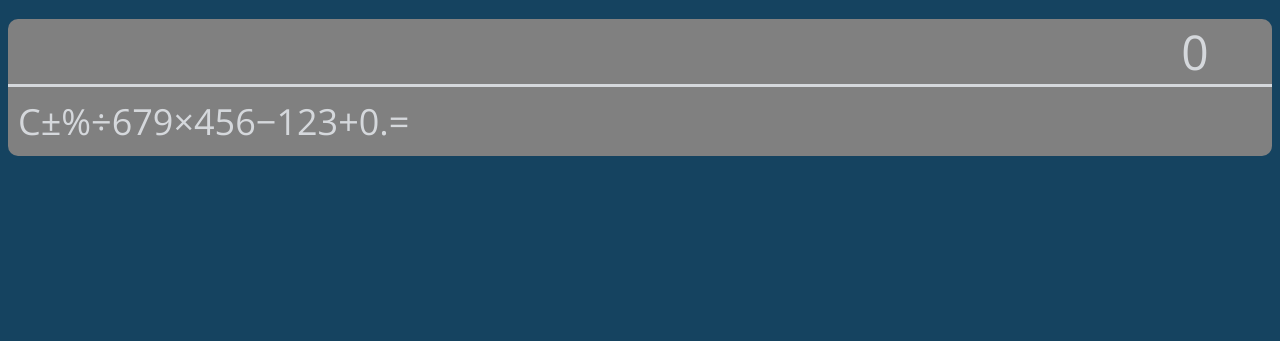
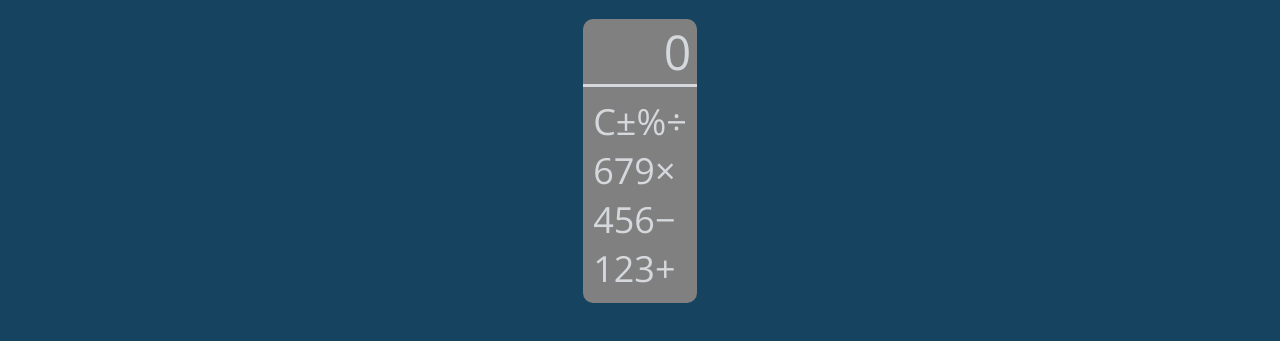
Before and after one commit to AlecVD/berekenen, a plain HTML site: page index.html in a window 1280 px wide. Shown: the part 67-408 px from the top of the page. Drawn offline with nearby package versions, Linux system fonts and the light colour scheme.

Commit message:
fix number direction

```diff
--- a/css/main.css
+++ b/css/main.css
@@ -6,6 +6,7 @@ body {
 }
 #main {
   margin: auto;
+  width:fit-content;
   display: flex;
   flex-direction: column;
   background-color: grey;
@@ -16,6 +17,7 @@ body {
   flex-wrap: wrap;
   font-size: 36px;
   padding: 10px;
+  flex-direction: column;
 }
 #screen {
   font-size: 48px;
@@ -26,3 +28,7 @@ body {
 .button {
   border: none;
 }
+.column{
+  display: flex;
+  flex-direction: row;
+}
--- a/js/script.js
+++ b/js/script.js
@@ -10,36 +10,23 @@ numberPad.id = "numberPad";
 main.appendChild(screen);
 main.appendChild(numberPad);
 
+var buttons = ["C","±","%","÷","6","7","9","×","4","5","6","−","1","2","3","+","0",".","=",];
+
 function createCalculator() {
-    var buttons = [
-        "C",
-        "±",
-        "%",
-        "÷",
-        "6",
-        "7",
-        "9",
-        "×",
-        "4",
-        "5",
-        "6",
-        "−",
-        "1",
-        "2",
-        "3",
-        "+",
-        "0",
-        ".",
-        "=",
-    ];
+    var index = 0
+    for (var i = 0; i < 4; i++) {
+        var row = document.createElement("div")
+        row.classList.add("column")
+        for(var j = 0; j < 4; j++){
+            var button = document.createElement("div");
+            button.innerText = buttons[index];
+            button.classList.add("button");
+            button.addEventListener("click", clickEvent);
 
-    for (var i = 0; i < buttons.length; i++) {
-        var button = document.createElement("div");
-        button.innerText = buttons[i];
-        button.classList.add("button");
-        button.addEventListener("click", clickEvent);
-
-        numberPad.appendChild(button);
+            index++
+            row.appendChild(button);
+        }
+        numberPad.appendChild(row)
     }
 }
 
```
